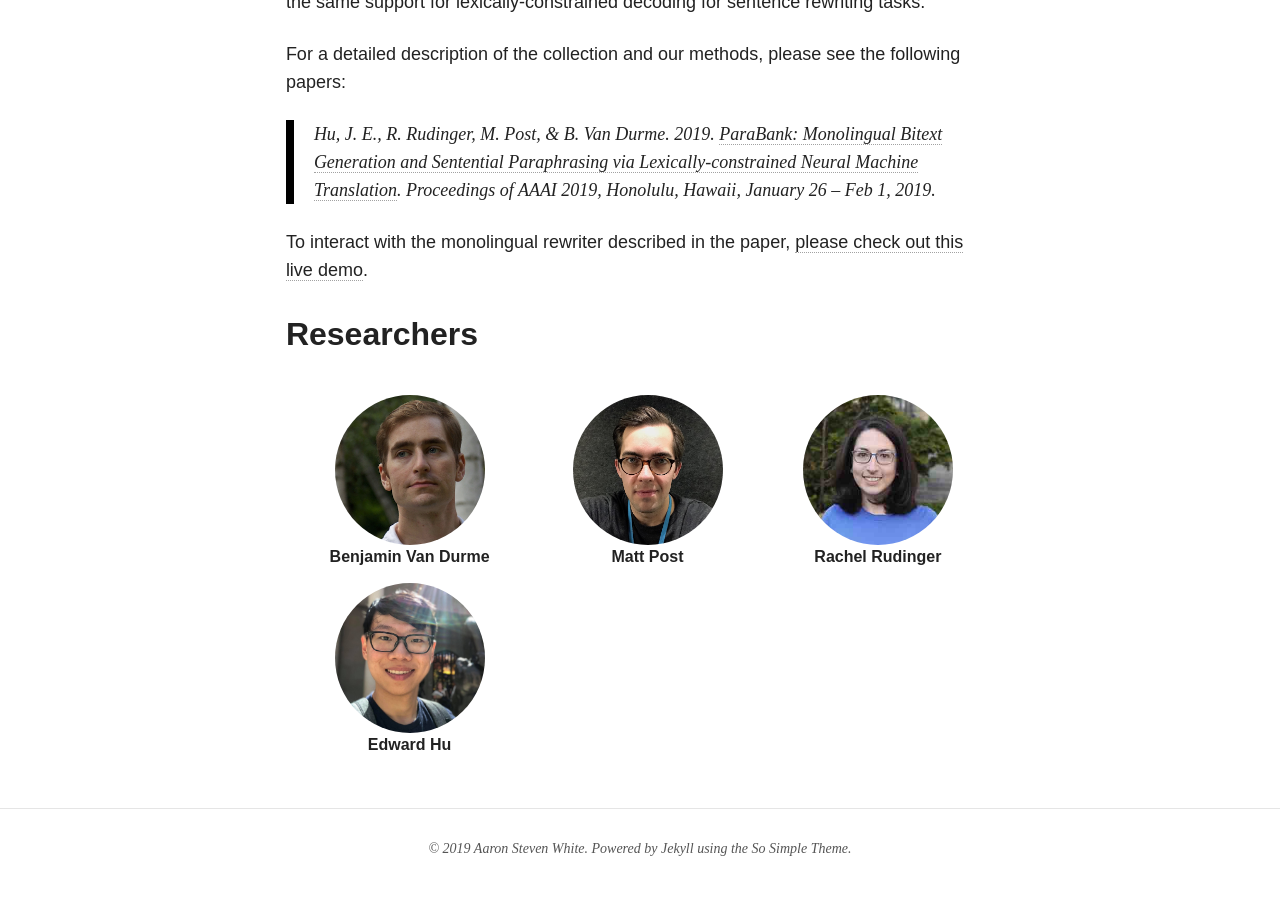
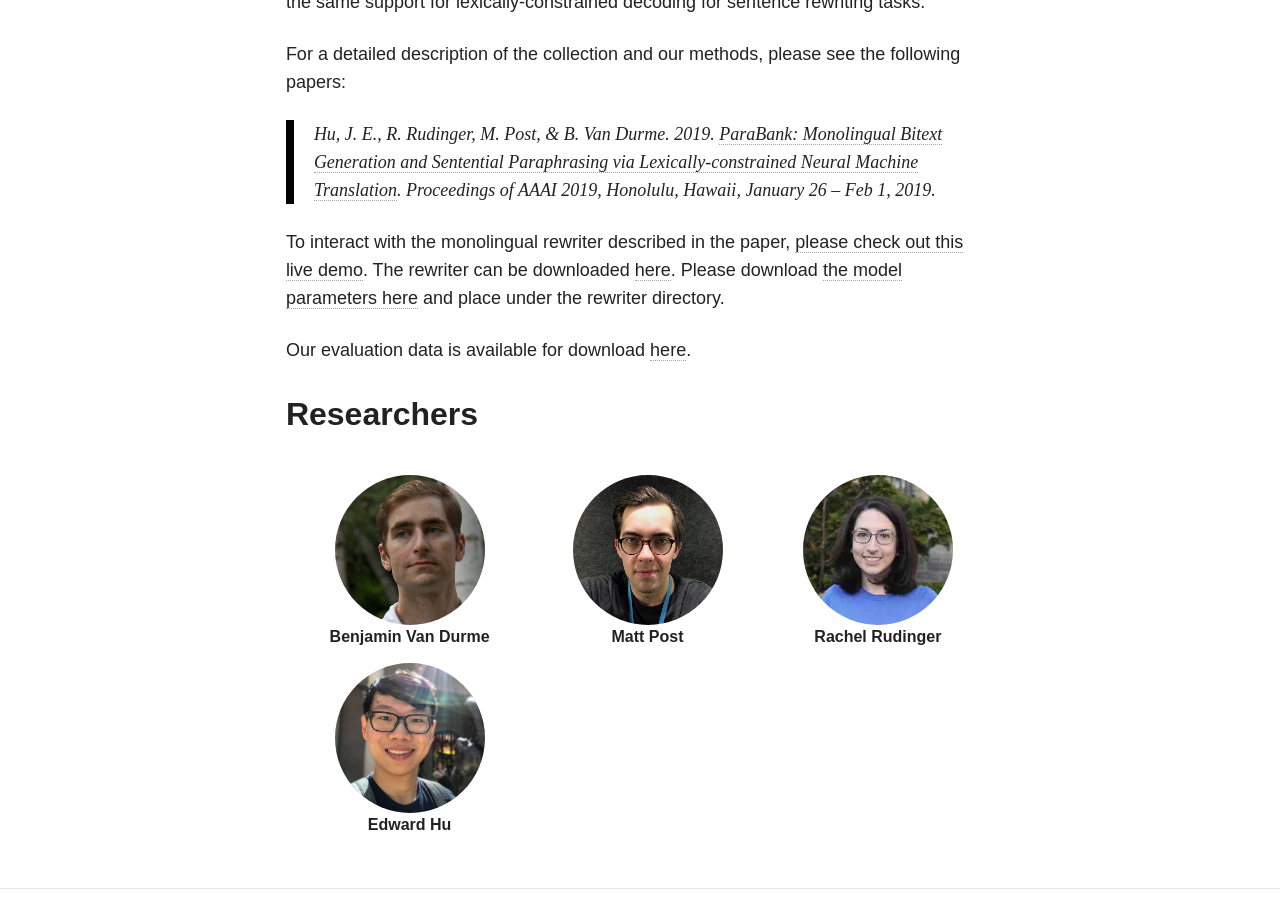
Before and after one commit to decompositional-semantics-initiative/decompositional-semantics-initiative.github.io, a Jekyll site: the page built from projects/parabank/index.md, in a window 1280 px wide and 900 px high, scrolled down 1057 px. Built offline with Jekyll 4.4.1, drawn with Linux system fonts in a browser that asks for light colours; nearby versions of some CDN libraries.

Commit message:
add ParaBank rewriter & eval data

```diff
--- a/projects/parabank/index.md
+++ b/projects/parabank/index.md
@@ -10,4 +10,6 @@ For a detailed description of the collection and our methods, please see the fol
 
 > Hu, J. E., R. Rudinger, M. Post, & B. Van Durme. 2019. [ParaBank: Monolingual Bitext Generation and Sentential Paraphrasing via Lexically-constrained Neural Machine Translation](http://aaai.org/Papers/AAAI/2019/AAAI-HuJ.4052.pdf). Proceedings of AAAI 2019, Honolulu, Hawaii, January 26 – Feb 1, 2019.
 
-To interact with the monolingual rewriter described in the paper, [please check out this live demo](http://parabank-demo.appspot.com).
+To interact with the monolingual rewriter described in the paper, [please check out this live demo](http://www.cs.jhu.edu/~vandurme/pbr-1a-demo/). The rewriter can be downloaded [here](https://github.com/decompositional-semantics-initiative/ParaBank-rewriter). Please download [the model parameters here](http://cs.jhu.edu/~post/parabank19/AAAI_rewriter_params.gz) and place under the rewriter directory.
+
+Our evaluation data is available for download [here](https://github.com/decompositional-semantics-initiative/ParaBank-Eval-Data).
```
Also changed, not shown: 1 other file.
